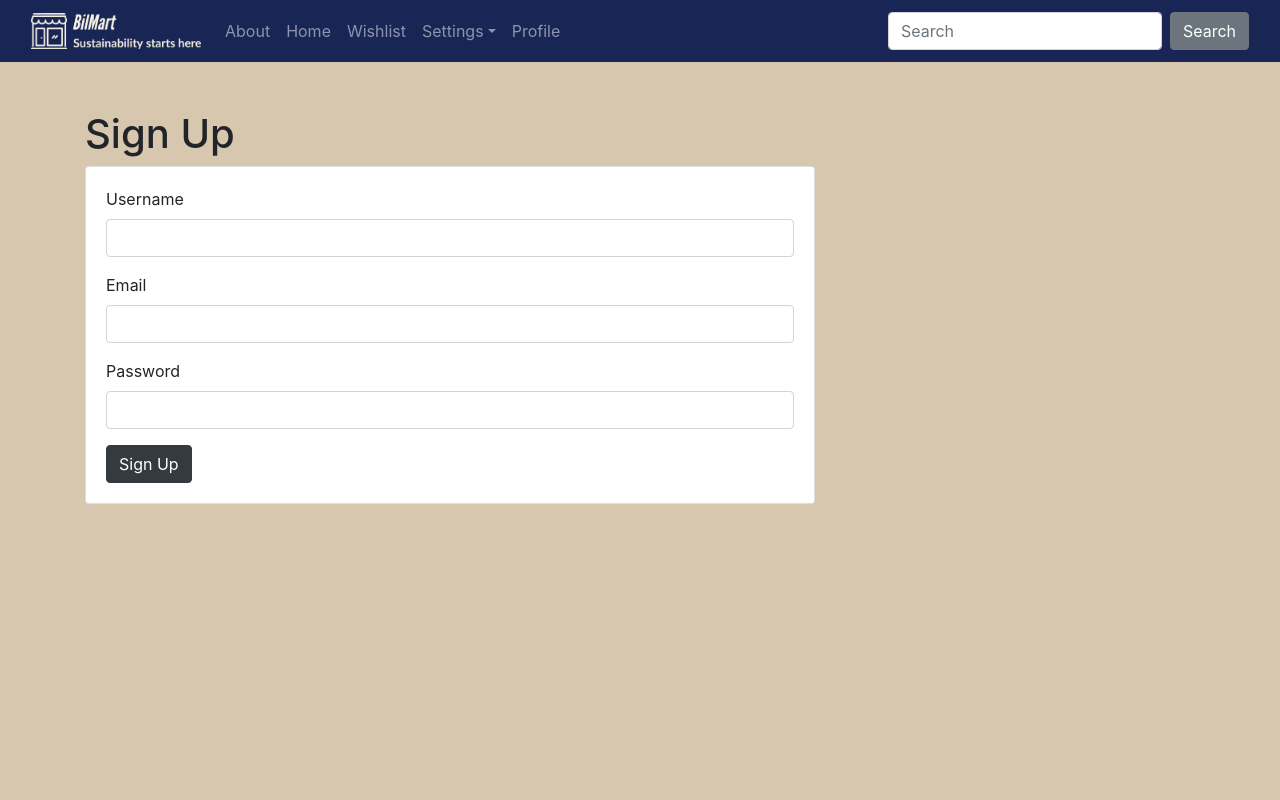
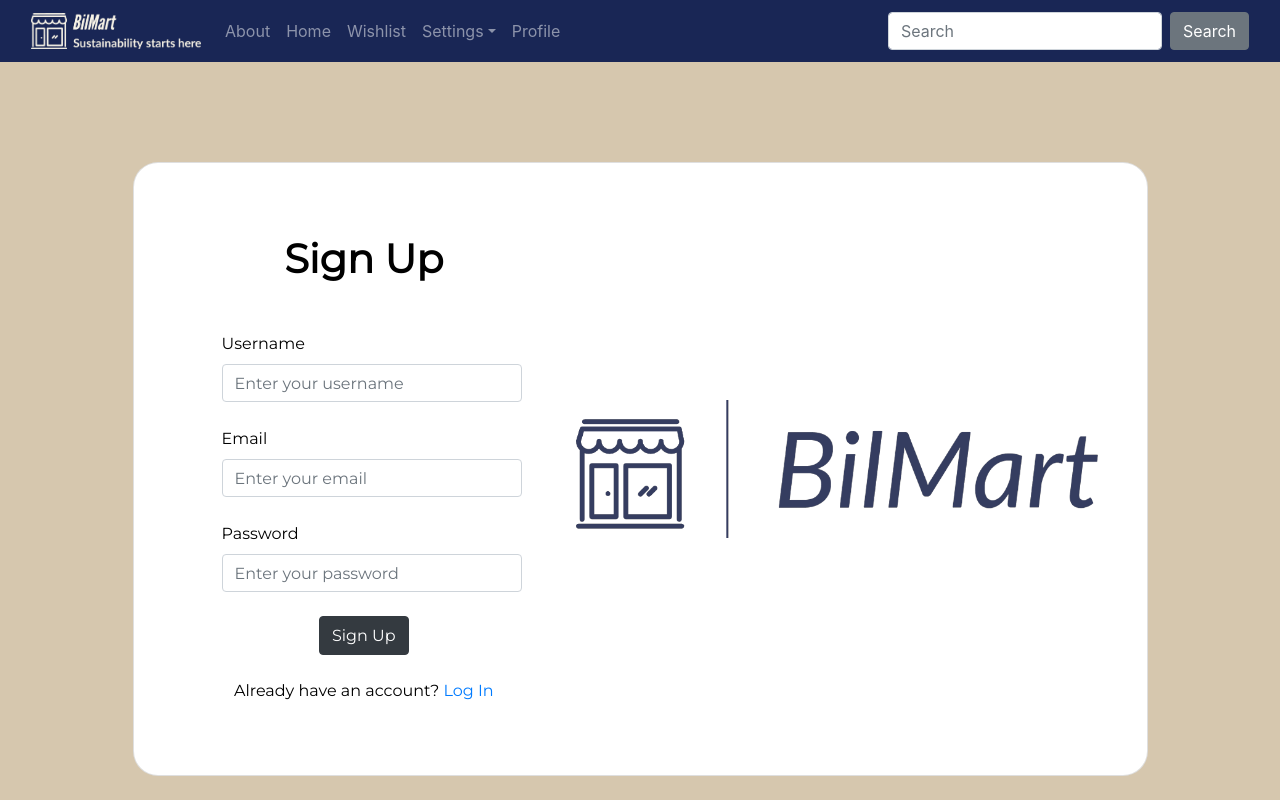
Before and after one commit to hkeremh/BilMart, a React (Create React App) app in the folder Bilmart MVC/view/: page /signup in a window 1280 px wide. Built offline with nearby package versions, Linux system fonts and the light colour scheme.

Commit message:
signup/login fixes

```diff
--- a/Bilmart MVC/view/package.json
+++ b/Bilmart MVC/view/package.json
@@ -9,6 +9,7 @@
     "@testing-library/user-event": "^12.1.10",
     "axios": "^1.6.2",
     "bootstrap": "^4.6.2",
+    "bootstrap-icons": "^1.11.2",
     "cypress": "^4.2.0",
     "react": "^18.0.2",
     "react-bootstrap": "^2.9.1",
--- a/Bilmart MVC/view/src/App.jsx
+++ b/Bilmart MVC/view/src/App.jsx
@@ -2,7 +2,6 @@ import React from "react";
 // We use Route in order to define the different routes of our application
 import { Route, Routes } from "react-router-dom";
 // We import all the components we need in our app
-import NavBar from "./components/navbar.jsx";
 import Home from "./components/recordList.jsx";
 import Edit from "./components/edit.jsx";
 import Create from "./components/create.jsx";
@@ -11,13 +10,11 @@ import Login from "./components/login.jsx";
 import Profile from "./components/Profile.jsx";
 import About from "./components/About.jsx";
 import Item from "./components/Item.jsx";
-import { ToastContainer } from 'react-toastify';
 
 const App = () => {
   return (
     <div style={{backgroundColor: "#D6C7AE"}}>
-      <NavBar />
-      <div style={{ margin: 20 }}>
+      <div>
       <Routes>
         <Route exact path="/" element={<Home />} />
         <Route path="/signup" element={<SignUp />} />
@@ -29,17 +26,6 @@ const App = () => {
         <Route path="/item/:id" element={<Item />} />
       </Routes>
       </div>
-      <ToastContainer
-        position="top-center"
-        hideProgressBar={false}
-        newestOnTop={false}
-        closeOnClick
-        rtl={false}
-        pauseOnFocusLoss
-        draggable
-        pauseOnHover
-        theme="colored"
-      />
     </div>
   );
 };
--- a/Bilmart MVC/view/src/components/About.jsx
+++ b/Bilmart MVC/view/src/components/About.jsx
@@ -2,10 +2,13 @@ import React from "react";
 import "bootstrap/dist/css/bootstrap.min.css";
 import { Link } from "react-router-dom";
 import image from "../img/1.png";
+import NavBar from "./navbar.jsx";
 
 function About(){
 
     return(
+      <div>
+      <NavBar />
         <div style={{ margin: "-50px" }}>
         <div className="gradient-background px-4 pt-5 my-5 text-center border-bottom " >
         <h1 className="display-4 fw-bold text-body-emphasis">Welcome to BilMart!</h1>
@@ -79,6 +82,7 @@ function About(){
     </footer>
   </div>
       </div>
+      </div>
     );
 }
 
--- a/Bilmart MVC/view/src/components/Profile.jsx
+++ b/Bilmart MVC/view/src/components/Profile.jsx
@@ -8,6 +8,7 @@ import Button from "react-bootstrap/esm/Button";
 import LogoBar from "./LogoBar.jsx";
 import ItemCard from "./Card.jsx";
 import createIcon from "../img/plus.png";
+import NavBar from "./navbar.jsx";
 
 function Profile(props){
   const [records, setRecords] = useState([]);
@@ -49,7 +50,9 @@ function Profile(props){
   }
 
   return (
-    <div style={{ backgroundColor: "#D6C7AE" }}>
+    <div>
+    <NavBar />
+    <div style={{ backgroundColor: "#D6C7AE", marginTop: 15 }}>
     <Container fluid>
         <LogoBar />
         <Container style={{marginTop: "15px"}} fluid>
@@ -84,6 +87,7 @@ function Profile(props){
         </Container>
     </Container>
     </div>
+    </div>
   );
 };
  export default Profile;
--- a/Bilmart MVC/view/src/components/SignUp.jsx
+++ b/Bilmart MVC/view/src/components/SignUp.jsx
@@ -1,8 +1,11 @@
 import React, { useState } from "react";
 import { useNavigate } from "react-router";
 import "bootstrap/dist/css/bootstrap.min.css";
-import { toast } from 'react-toastify';
+import { ToastContainer, toast } from 'react-toastify';
 import axios from "axios";
+import NavBar from "./navbar.jsx";
+import logo from "../img/1.png";
+import { Link } from "react-router-dom";
 
 export default function SignUp() {
 const navigate = useNavigate();
@@ -14,10 +17,24 @@ const navigate = useNavigate();
  const handleError = (err) =>
  toast.error(err, {
    position: "top-center",
+   autoClose: 3000,
+   hideProgressBar: false,
+   closeOnClick: true,
+   pauseOnHover: true,
+   draggable: true,
+   progress: undefined,
+   theme: "colored",
  });
 const handleSuccess = (msg) =>
  toast.success(msg, {
    position: "top-center",
+   autoClose: 3000,
+   hideProgressBar: false,
+   closeOnClick: true,
+   pauseOnHover: true,
+   draggable: true,
+   progress: undefined,
+   theme: "colored",
  });
  // These methods will update the state properties.
  function updateForm(value) {
@@ -52,49 +69,80 @@ const handleSuccess = (msg) =>
   setForm({username: "", email: "", password: ""});
  }
     return(
-<div className="container mt-5">
-  <h1>Sign Up</h1>
-  <div className="row">
-    <div className="col-sm-8">
-      <div className="card">
-        <div className="card-body">
-          <form onSubmit={onSubmit}>
-            <div className="form-group">
-            <label htmlFor="username">Username</label>
+      <div>
+      <NavBar />
+    <div class="container h-100" style={{marginTop: "100px"}}>
+      <div class="row d-flex justify-content-center align-items-center h-100">
+        <div class="col-lg-12 col-xl-11">
+          <div class="card text-black" style={{borderRadius: "25px"}}>
+            <div class="card-body p-md-5">
+              <div class="row justify-content-center">
+                <div class="col-md-10 col-lg-6 col-xl-5 order-2 order-lg-1">
+                  <p class="text-center h1 fw-bold mb-5 mx-1 mx-md-4 mt-4 text">Sign Up</p>
+                  <form class="mx-1 mx-md-4" onSubmit={onSubmit}>
+                  <div class="d-flex flex-row align-items-center mb-4">
+                      <i class="fas fa-envelope fa-lg me-3 fa-fw"></i>
+                      <div class="form-outline flex-fill mb-0">
+                        <label className="form-label text" htmlFor="username">Username</label>
                         <input
+                          className="form-control text"
                           type="username"
-              className="form-control"
-              id="username"
+                          name="username"
                           value={form.username}
+                          placeholder="Enter your username"
                           onChange={(e) => updateForm({ username: e.target.value })}
                         />
                       </div>
-            <div className="form-group">
-            <label htmlFor="email">Email</label>
+                    </div>
+                    <div class="d-flex flex-row align-items-center mb-4">
+                      <i class="fas fa-envelope fa-lg me-3 fa-fw"></i>
+                      <div class="form-outline flex-fill mb-0">
+                        <label className="form-label text" htmlFor="email">Email</label>
                         <input
+                          className="form-control text"
                           type="email"
-              className="form-control"
-              id="email"
+                          name="email"
                           value={form.email}
+                          placeholder="Enter your email"
                           onChange={(e) => updateForm({ email: e.target.value })}
                         />
                       </div>
-            <div className="form-group">
-            <label htmlFor="password">Password</label>
+                    </div>
+                    <div class="d-flex flex-row align-items-center mb-4">
+                      <i class="fas fa-lock fa-lg me-3 fa-fw"></i>
+                      <div class="form-outline flex-fill mb-0">
+                        <label className="form-label text" htmlFor="password">Password</label>
                         <input
+                          className="form-control text"
                           type="password"
-              className="form-control"
-              id="password"
+                          name="password"
                           value={form.password}
+                          placeholder="Enter your password"
                           onChange={(e) => updateForm({ password: e.target.value })}
                         />
                       </div>
-            <button type="submit" value="SignUp" className="btn btn-dark">Sign Up</button>
+                    </div>
+                    <div class="d-flex justify-content-center mx-4 mb-3 mb-lg-4">
+                      <button type="submit" value="SignUp" className="btn btn-dark"><span className="text">Sign Up</span></button>
+                    </div>
+                    <div class="d-flex justify-content-center mx-4 mb-3 mb-lg-4">
+                      <span className="text">
+                        Already have an account? <Link to={"/login"}>Log In</Link>
+                      </span>
+                    </div>
                   </form>
+                </div>
+                <div class="col-md-10 col-lg-6 col-xl-7 d-flex align-items-center order-1 order-lg-2">
+                  <img src={logo}
+                    class="img-fluid" alt="logo"/>
                 </div>
               </div>
             </div>
           </div>
         </div>
+      </div>
+    </div>
+  <ToastContainer />
+  </div>
     );
 }
--- a/Bilmart MVC/view/src/components/login.jsx
+++ b/Bilmart MVC/view/src/components/login.jsx
@@ -1,8 +1,11 @@
 import React, { useState } from "react";
 import { useNavigate } from "react-router";
 import "bootstrap/dist/css/bootstrap.min.css";
-import { toast } from 'react-toastify';
+import { ToastContainer, toast } from 'react-toastify';
 import axios from "axios";
+import NavBar from "./navbar.jsx";
+import { Link } from "react-router-dom";
+import logo from "../img/1.png";
 
 export default function Login() {
   const navigate = useNavigate();
@@ -65,39 +68,66 @@ export default function Login() {
    setForm({email: "", password: ""});
   }
     return(
-<div class="container mt-5">
-  <h1>Login</h1>
-  <div class="row">
-    <div class="col-sm-8">
-      <div class="card">
-        <div class="card-body">
-          <form onSubmit={onSubmit}>
-            <div class="form-group">
-            <label htmlFor="email">Email</label>
+    <div>
+    <NavBar />
+  <div class="container h-100" style={{marginTop: "100px"}}>
+    <div class="row d-flex justify-content-center align-items-center h-100">
+      <div class="col-lg-12 col-xl-11">
+        <div class="card text-black" style={{borderRadius: "25px"}}>
+          <div class="card-body p-md-5">
+            <div class="row justify-content-center">
+              <div class="col-md-10 col-lg-6 col-xl-5 order-2 order-lg-1">
+                <p class="text-center h1 fw-bold mb-5 mx-1 mx-md-4 mt-4 text">Login Account</p>
+                <form class="mx-1 mx-md-4" onSubmit={onSubmit}>
+                  <div class="d-flex flex-row align-items-center mb-4">
+                    <i class="fas fa-envelope fa-lg me-3 fa-fw"></i>
+                    <div class="form-outline flex-fill mb-0">
+                      <label className="form-label text" htmlFor="email">Email</label>
                       <input
+                        className="form-control text"
                         type="email"
-              className="form-control"
-              id="email"
+                        name="email"
                         value={form.email}
+                        placeholder="Enter your email"
                         onChange={(e) => updateForm({ email: e.target.value })}
                       />
                     </div>
-            <div class="form-group">
-            <label htmlFor="password">Password</label>
+                  </div>
+                  <div class="d-flex flex-row align-items-center mb-4">
+                    <i class="fas fa-lock fa-lg me-3 fa-fw"></i>
+                    <div class="form-outline flex-fill mb-0">
+                      <label className="form-label text" htmlFor="password">Password</label>
                       <input
+                        className="form-control text"
                         type="password"
-              className="form-control"
-              id="password"
+                        name="password"
                         value={form.password}
+                        placeholder="Enter your password"
                         onChange={(e) => updateForm({ password: e.target.value })}
                       />
                     </div>
-            <button type="submit" value="Login" class="btn btn-dark">Login</button>
+                  </div>
+                  <div class="d-flex justify-content-center mx-4 mb-3 mb-lg-4">
+                    <button type="submit" value="login" className="btn btn-dark"><span className="text">Log In</span></button>
+                  </div>
+                  <div class="d-flex justify-content-center mx-4 mb-3 mb-lg-4">
+                    <span className="text">
+                      Don't have an account? <Link to={"/signup"}>Sign Up</Link>
+                    </span>
+                  </div>
                 </form>
+              </div>
+              <div class="col-md-10 col-lg-6 col-xl-7 d-flex align-items-center order-1 order-lg-2">
+                <img src={logo}
+                  class="img-fluid" alt="logo"/>
               </div>
             </div>
           </div>
         </div>
       </div>
+    </div>
+  </div>
+<ToastContainer />
+</div>
     );
 }
```
Also changed, not shown: Bilmart MVC/view/src/components/Item.jsx (+7 -2 lines), Bilmart MVC/view/src/components/create.jsx (+6 -1 lines), Bilmart MVC/view/src/components/edit.jsx (+5 -11 lines), Bilmart MVC/view/src/components/navbar.jsx (+10 -2 lines), Bilmart MVC/view/src/components/recordList.jsx (+9 -18 lines), 1 other file (tests, documents, lock files or other folders). Lines whose indentation alone changed are shown as unchanged.
